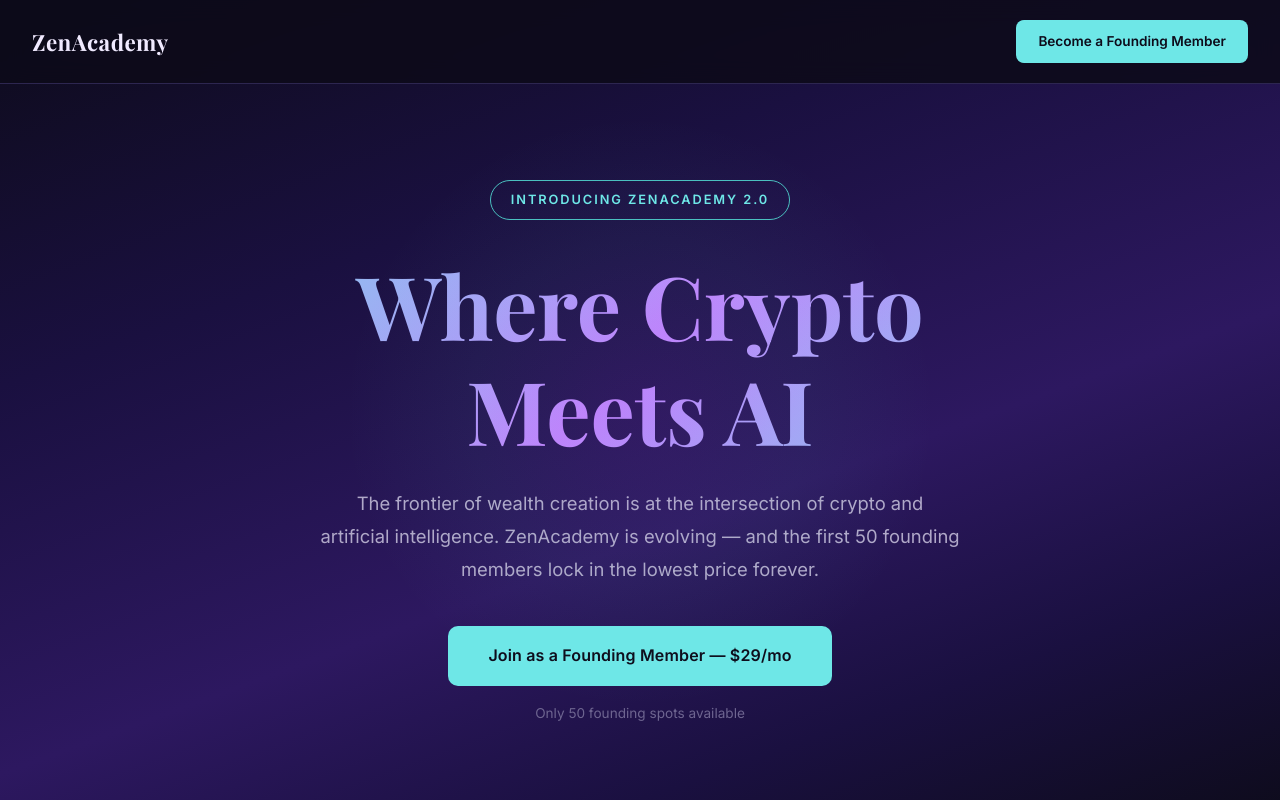
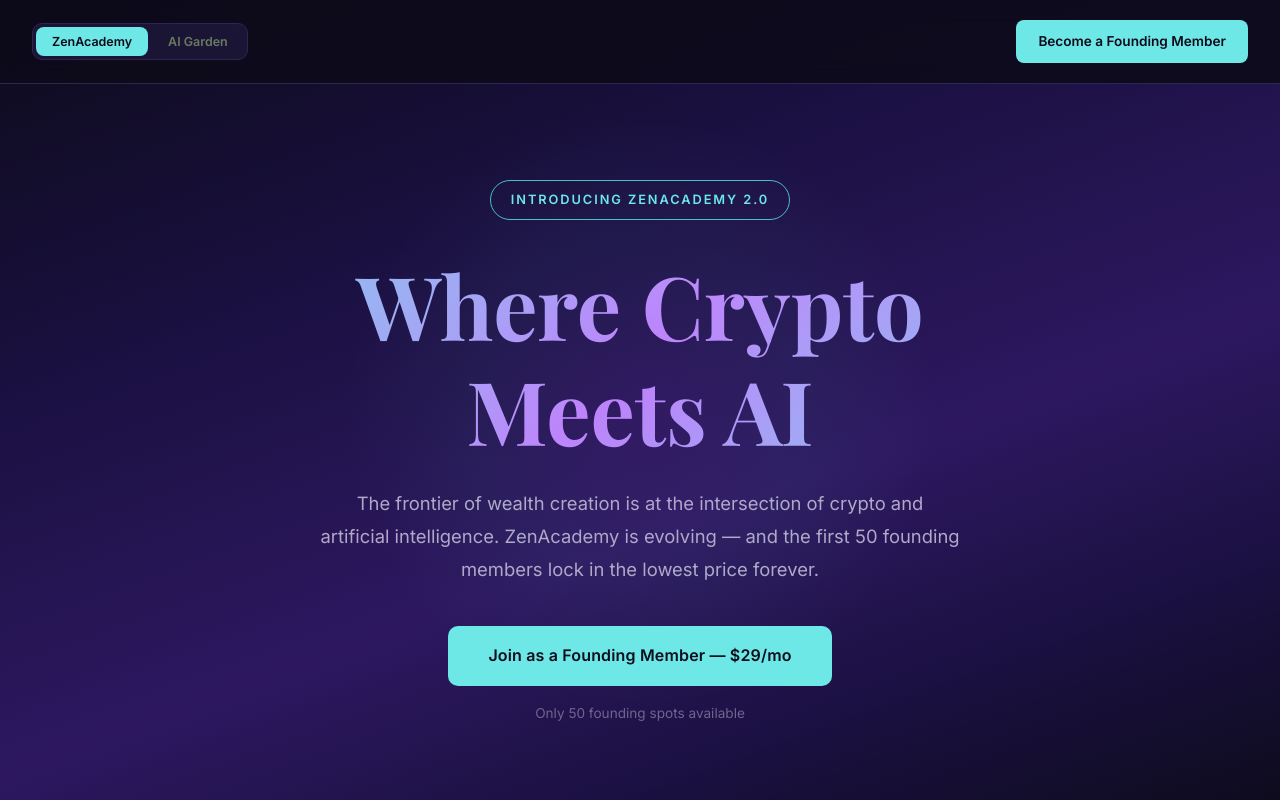
Before and after one commit to arthur-fox/za-landing-page, a plain HTML site: page index.html in a window 1280 px wide. Shown: the top 800 px of the page. Drawn offline with nearby package versions, Linux system fonts and the light colour scheme; a web font is replaced by a local one.

Commit message:
Added additional themes

```diff
--- a/index.html
+++ b/index.html
@@ -13,7 +13,12 @@
 
   <!-- NAV -->
   <nav class="nav">
-    <div class="nav__logo">ZenAcademy</div>
+    <div class="nav__left">
+      <div class="theme-switcher">
+        <button class="theme-btn theme-btn--active" data-theme="zen">ZenAcademy</button>
+        <button class="theme-btn" data-theme="garden">AI Garden</button>
+      </div>
+    </div>
     <a href="#founding" class="nav__cta">Become a Founding Member</a>
   </nav>
 
@@ -295,5 +300,20 @@
     </div>
   </footer>
 
+  <script>
+    document.querySelectorAll('.theme-btn').forEach(btn => {
+      btn.addEventListener('click', () => {
+        document.querySelectorAll('.theme-btn').forEach(b => b.classList.remove('theme-btn--active'));
+        btn.classList.add('theme-btn--active');
+        const theme = btn.dataset.theme;
+        if (theme === 'zen') {
+          delete document.body.dataset.theme;
+        } else {
+          document.body.dataset.theme = theme;
+        }
+      });
+    });
+  </script>
+
 </body>
 </html>
--- a/styles.css
+++ b/styles.css
@@ -39,6 +39,7 @@
   color: var(--text-primary);
   line-height: 1.7;
   -webkit-font-smoothing: antialiased;
+  transition: background-color 0.4s ease, color 0.4s ease;
 }
 
 .container {
@@ -70,7 +71,7 @@
   left: 0;
   right: 0;
   z-index: 100;
-  background: rgba(13, 11, 26, 0.88);
+  background: var(--bg-nav, rgba(13, 11, 26, 0.88));
   backdrop-filter: blur(12px);
   border-bottom: 1px solid var(--border);
 }
@@ -95,6 +96,44 @@
 
 .nav__cta:hover {
   background: var(--accent-light);
+}
+
+.nav__left {
+  display: flex;
+  align-items: center;
+  gap: 16px;
+}
+
+/* --- Theme Switcher --- */
+.theme-switcher {
+  display: flex;
+  gap: 4px;
+  background: var(--bg-card);
+  border: 1px solid var(--border);
+  border-radius: 10px;
+  padding: 3px;
+}
+
+.theme-btn {
+  font-family: 'Inter', sans-serif;
+  font-size: 0.78rem;
+  font-weight: 600;
+  padding: 7px 16px;
+  border: none;
+  border-radius: 8px;
+  cursor: pointer;
+  background: transparent;
+  color: var(--text-muted);
+  transition: all 0.25s ease;
+}
+
+.theme-btn:hover {
+  color: var(--text-primary);
+}
+
+.theme-btn--active {
+  background: var(--accent);
+  color: var(--bg-primary);
 }
 
 /* --- Buttons --- */
@@ -673,6 +712,25 @@
   color: var(--text-muted);
 }
 
+/* --- Theme: AI Garden --- */
+[data-theme="garden"] {
+  --bg-primary: #0a1a0f;
+  --bg-secondary: #0f1f14;
+  --bg-card: #142a1a;
+  --bg-card-hover: #1a3520;
+  --text-primary: #f5f0e0;
+  --text-secondary: #b8c4a8;
+  --text-muted: #6a7a60;
+  --accent: #e8b84b;
+  --accent-light: #f0cc6e;
+  --accent-dark: #c49a2e;
+  --accent-secondary: #4ade80;
+  --accent-secondary-light: #6ee7a0;
+  --border: #2a4030;
+  --gradient-hero: linear-gradient(160deg, #0a1a0f 0%, #0f2a14 30%, #1a3a20 60%, #0f2a14 80%, #0a1a0f 100%);
+  --bg-nav: rgba(10, 26, 15, 0.88);
+}
+
 /* --- Responsive --- */
 @media (max-width: 768px) {
   .nav {
@@ -682,6 +740,11 @@
   .nav__cta {
     font-size: 0.75rem;
     padding: 8px 16px;
+  }
+
+  .theme-btn {
+    font-size: 0.68rem;
+    padding: 6px 10px;
   }
 
   .hero {
```
